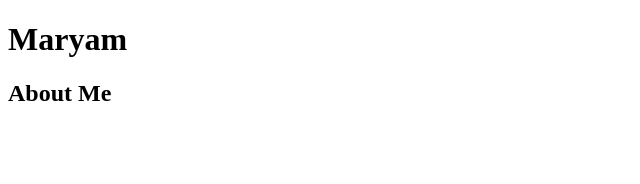
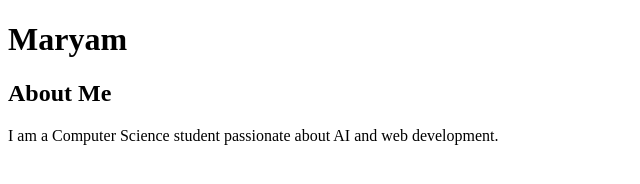
Before and after one commit to Maryamwahai/frontend-course, a plain HTML site: page index.html in a window 1280 px wide. Shown: the whole page, without its empty margins (0-640 px from the left). Drawn offline with Linux system fonts and the light colour scheme.

Commit message:
git add index.html git commit -m "Add short description about myself"

```diff
--- a/index.html
+++ b/index.html
@@ -10,6 +10,8 @@
     <h1>Maryam</h1>
 
     <h2>About Me</h2>
+    <p>I am a Computer Science student passionate about AI and web development.</p>
+
 
 </body>
 </html>
```
